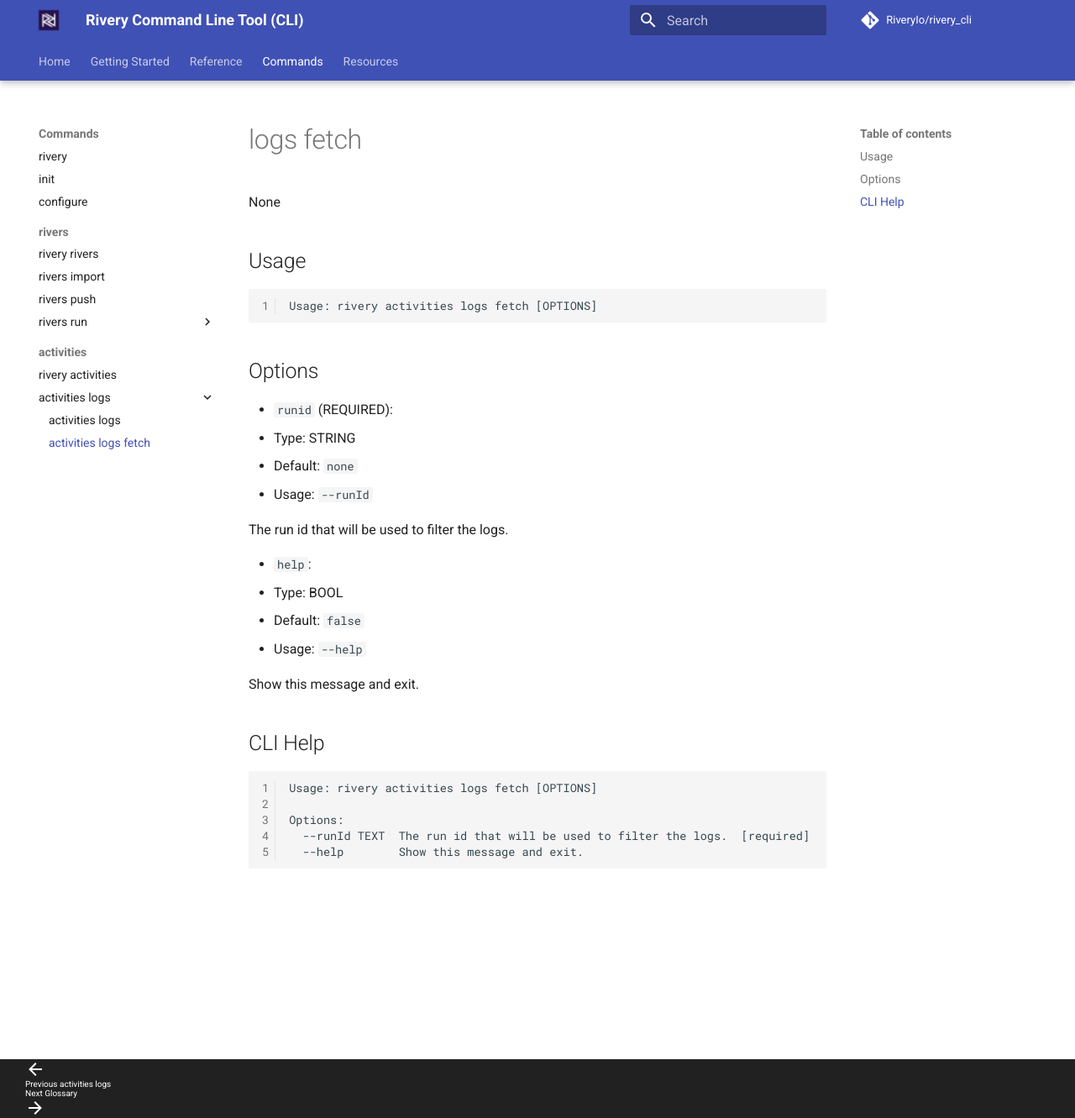
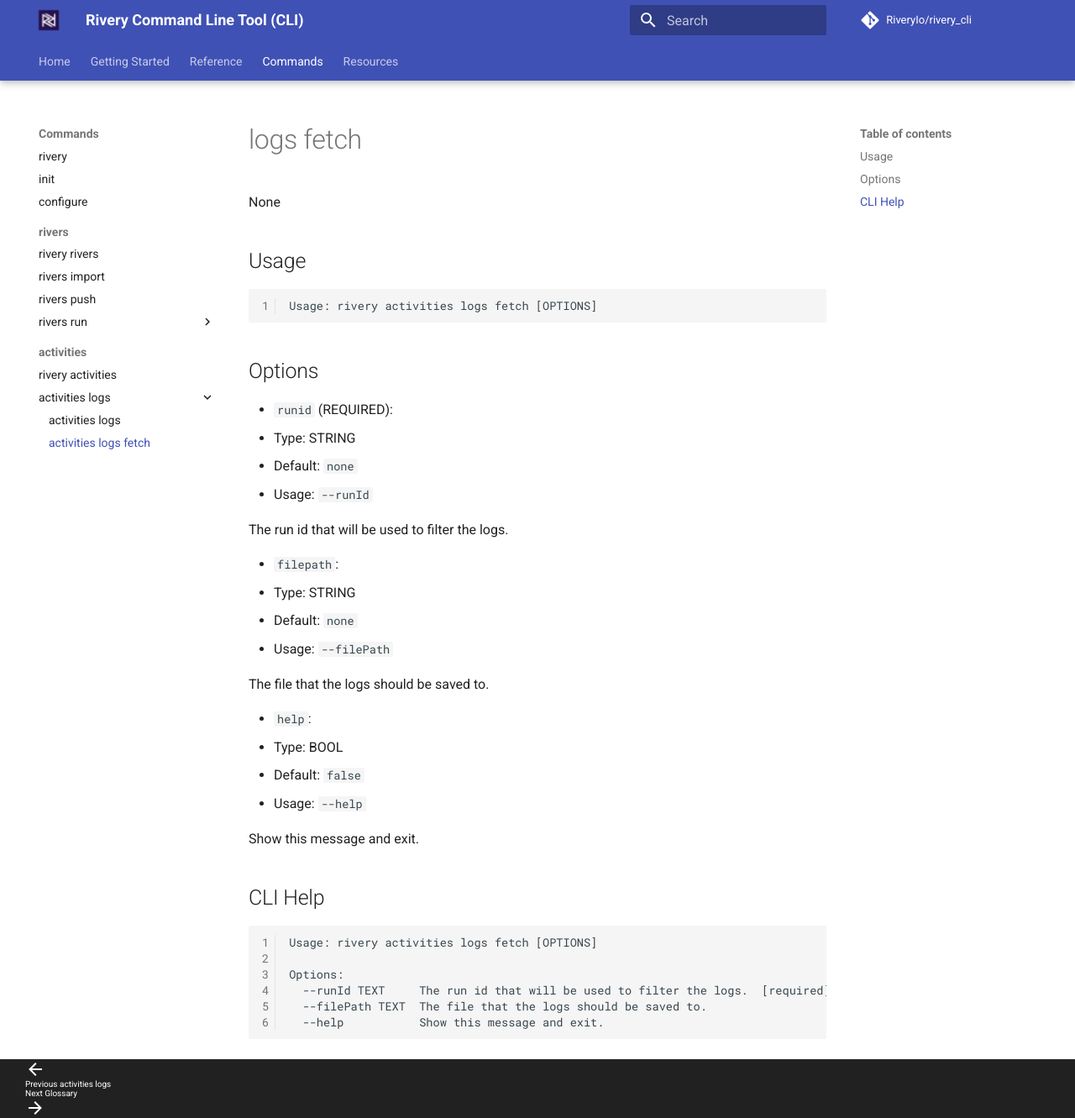
Before and after one commit to RiveryIO/rivery_cli, an MkDocs documentation site: the page built from docs/commands/activities/logs-fetch.md, in a window 1280 px wide and 1331 px high. Shown: the whole window at 84% size. Built offline with MkDocs 1.6.1 and Material for MkDocs 9.7.7, drawn with Linux system fonts in a browser that asks for light colours; comment, search, counter and statistics services are not loaded.

Commit message:
few improvements

````diff
--- a/docs/commands/activities/logs-fetch.md
+++ b/docs/commands/activities/logs-fetch.md
@@ -17,6 +17,12 @@
 
   The run id that will be used to filter the logs.
 
+* `filepath`:
+  * Type: STRING
+  * Default: `none`
+  * Usage: `--filePath`
+
+  The file that the logs should be saved to.
 
 * `help`:
   * Type: BOOL
@@ -33,6 +39,7 @@
 Usage: rivery activities logs fetch [OPTIONS]
 
 Options:
-  --runId TEXT  The run id that will be used to filter the logs.  [required]
-  --help        Show this message and exit.
+  --runId TEXT     The run id that will be used to filter the logs.  [required]
+  --filePath TEXT  The file that the logs should be saved to.
+  --help           Show this message and exit.
 ```
````
Also changed, not shown: test.txt (deleted), 1 other file.
